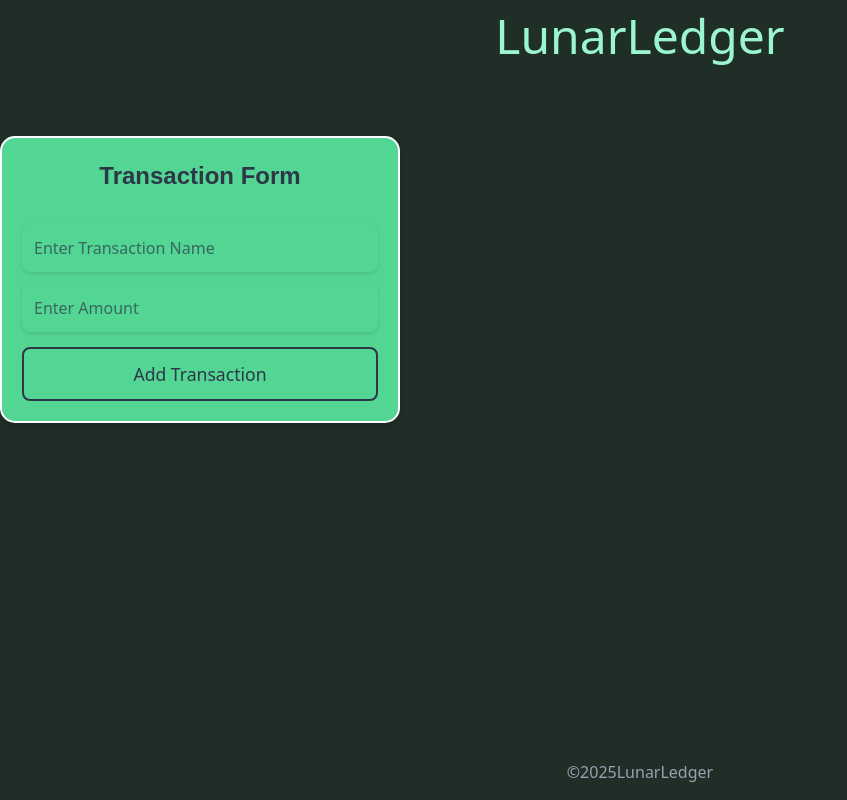
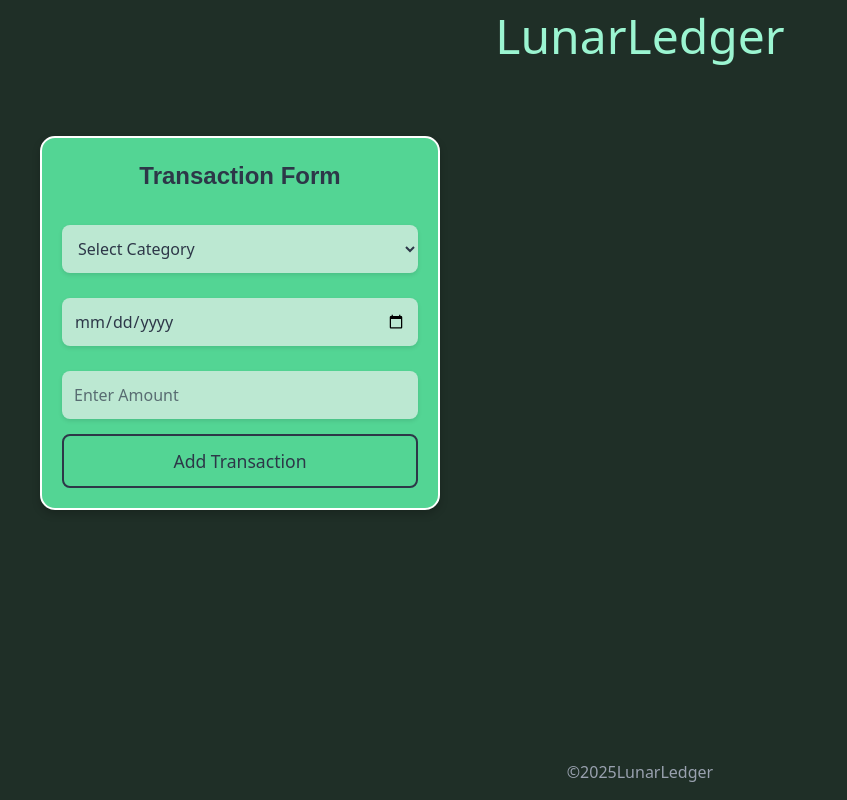
Before and after one commit to SwayamWakodikar/Expense-Tracker, a React (Vite) app in the folder Frontend/: page / in a window 1280 px wide. Shown: the whole page, without its empty margins (0-847 px from the left). Built offline with nearby package versions, Linux system fonts and the light colour scheme; a web font is replaced by a local one.

Commit message:
Changed and enhaces Transaction Form

```diff
--- a/Frontend/src/components/TransactionForm.jsx
+++ b/Frontend/src/components/TransactionForm.jsx
@@ -3,6 +3,8 @@ import { useState } from 'react';
 function TransactionForm() {
   const [transactionName, setTransactionName] = useState("");
   const [amount, setAmount] = useState("");
+  const [category, setCategory] = useState("");
+  const [date, setDate] = useState("");
 
   const handleAmountChange = (event) => {
     const input = event.target.value;
@@ -17,14 +19,18 @@ function TransactionForm() {
   };
 
   const handleSubmit = () => {
-    if (transactionName && amount && parseFloat(amount) > 0) {
+    if (transactionName && amount && parseFloat(amount) > 0 && category && date) {
       console.log('Transaction:', {
         name: transactionName,
-        amount: parseFloat(amount)
+        amount: parseFloat(amount),
+        category,
+        date
       });
       // Clear form after submission
       setTransactionName("");
       setAmount("");
+      setCategory("");
+      setDate("");
     } else {
       alert("Please fill in all fields with valid data");
     }
@@ -38,12 +44,40 @@ function TransactionForm() {
         </div>
 
         <div className="TextInput">
+          {/* Category Dropdown */}
+          <select className='DropDown'
+            value={category}
+            onChange={(e) => setCategory(e.target.value)}
+          >
+
+            <option value="">Select Category</option>
+            <option value="food">Food</option>
+            <option value="shopping">Shopping</option>
+            <option value="travel">Travel</option>
+            <option value="bills">Bills</option>
+            <option value="others">Others</option>
+
+
+          </select>
+
+          {/* Conditional Input for "Others" */}
+          {category === "others" && (
+            <input
+              type="text"
+              placeholder="Enter Custom Category"
+              value={transactionName}
+              onChange={handleNameChange}
+            />
+          )}
+
+          {/* Date Picker */}
           <input
-            type="text"
-            placeholder="Enter Transaction Name"
-            value={transactionName}
-            onChange={handleNameChange}
+            type="date"
+            value={date}
+            onChange={(e) => setDate(e.target.value)}
           />
+
+          {/* Amount Input */}
           <input
             type="text"
             placeholder="Enter Amount"
--- a/Frontend/src/index.css
+++ b/Frontend/src/index.css
@@ -3,19 +3,12 @@
 *{
   background-color: rgb(31, 47, 39);
 }
-/* .InnerItems{
-  display: flex;
-  justify-content: space-between;
-  align-items: center;
-  margin: 10px 0;
-  background: transparent;
-} */
 .OuterCard {
   background-color: rgb(83, 213, 148);
   border-radius: 15px;
   box-shadow: 0 4px 8px rgba(0, 0, 0, 0.2);
   padding: 20px;
-  margin: 40px 0 40px 0;
+  margin: 40px 0 40px 40px;
   max-width: 400px;
   border: 2px solid rgb(255, 255, 255);
 }
@@ -43,16 +36,26 @@
 .TextInput {
   display: flex;
   flex-direction: column;
-  gap: 12px;
+  gap: 25px;
   background-color: rgb(83, 213, 148);
 }
 
-.TextInput input {
+.TextInput input  {
   padding: 12px;
   border: none;
   border-radius: 8px;
   font-size: 1em;
-  background-color: rgb(83, 213, 148);
+  background-color: rgb(188, 232, 210);
+  color: rgb(45, 55, 72);
+  box-shadow: 0 2px 4px rgba(0, 0, 0, 0.1);
+  outline: none;
+}
+.TextInput select{
+    padding: 12px;
+  border: none;
+  border-radius: 8px;
+  font-size: 1em;
+  background-color: rgb(188, 232, 210);
   color: rgb(45, 55, 72);
   box-shadow: 0 2px 4px rgba(0, 0, 0, 0.1);
   outline: none;
@@ -65,6 +68,23 @@
 .TextInput input:focus {
   box-shadow: 0 2px 8px rgba(0, 0, 0, 0.2);
 }
+select {
+  background-color: #94ecca; /* dropdown background */
+  color: #ffffff;            /* text color */
+  border: 1px solid #0f172a; /* optional: border */
+  padding: 8px;
+  margin-top: 1px;
+  border-radius: 10pxpx;
+  font-size: 16px;
+  cursor: pointer;
+}
+
+/* Options inside the dropdown */
+select option {
+  background-color: #7dffdc; /* options background */
+  color: #000000;            /* options text */
+}
+
 
 button {
   padding: 12px 20px;
```
Also changed, not shown: Frontend/src/components/Footer.jsx (deleted).
